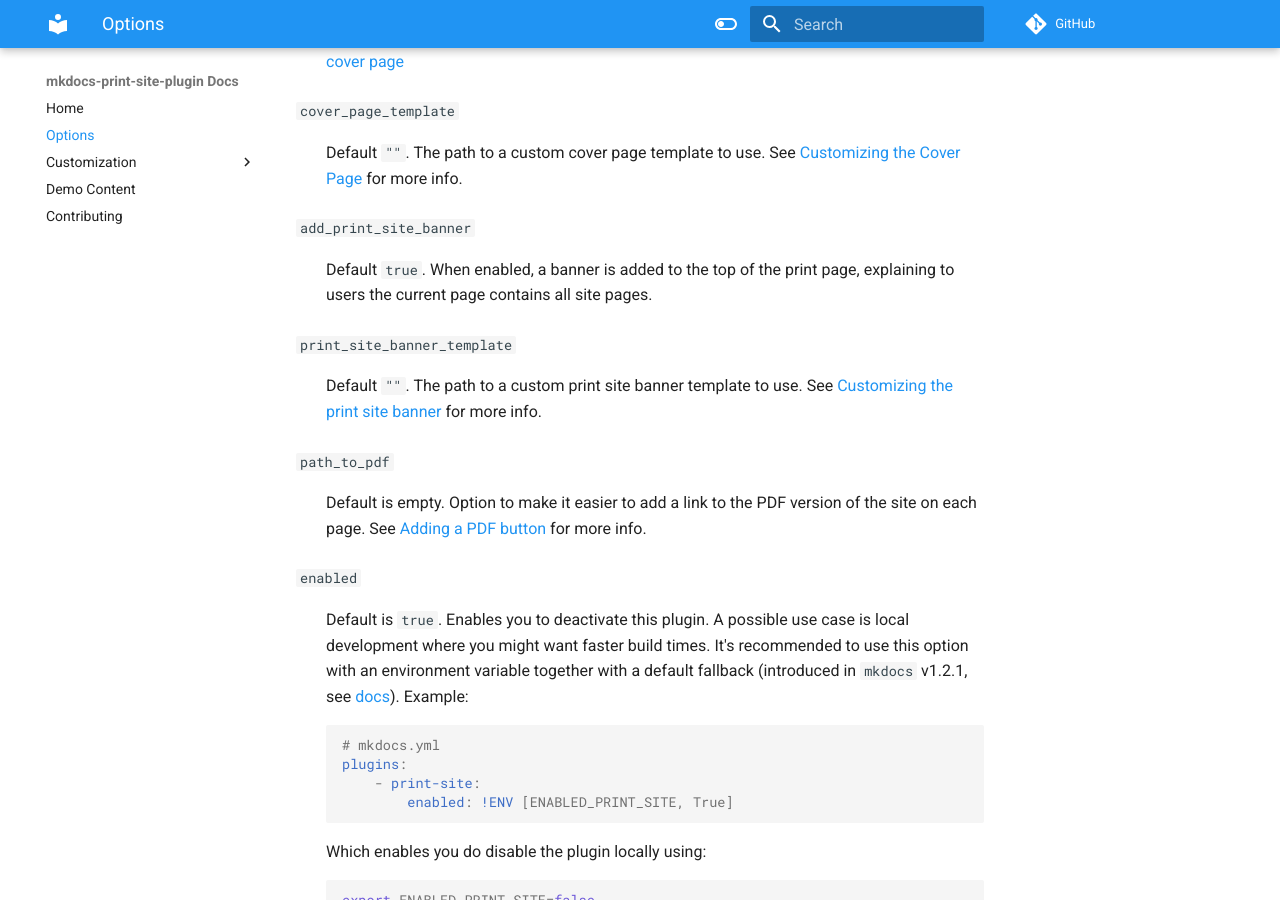
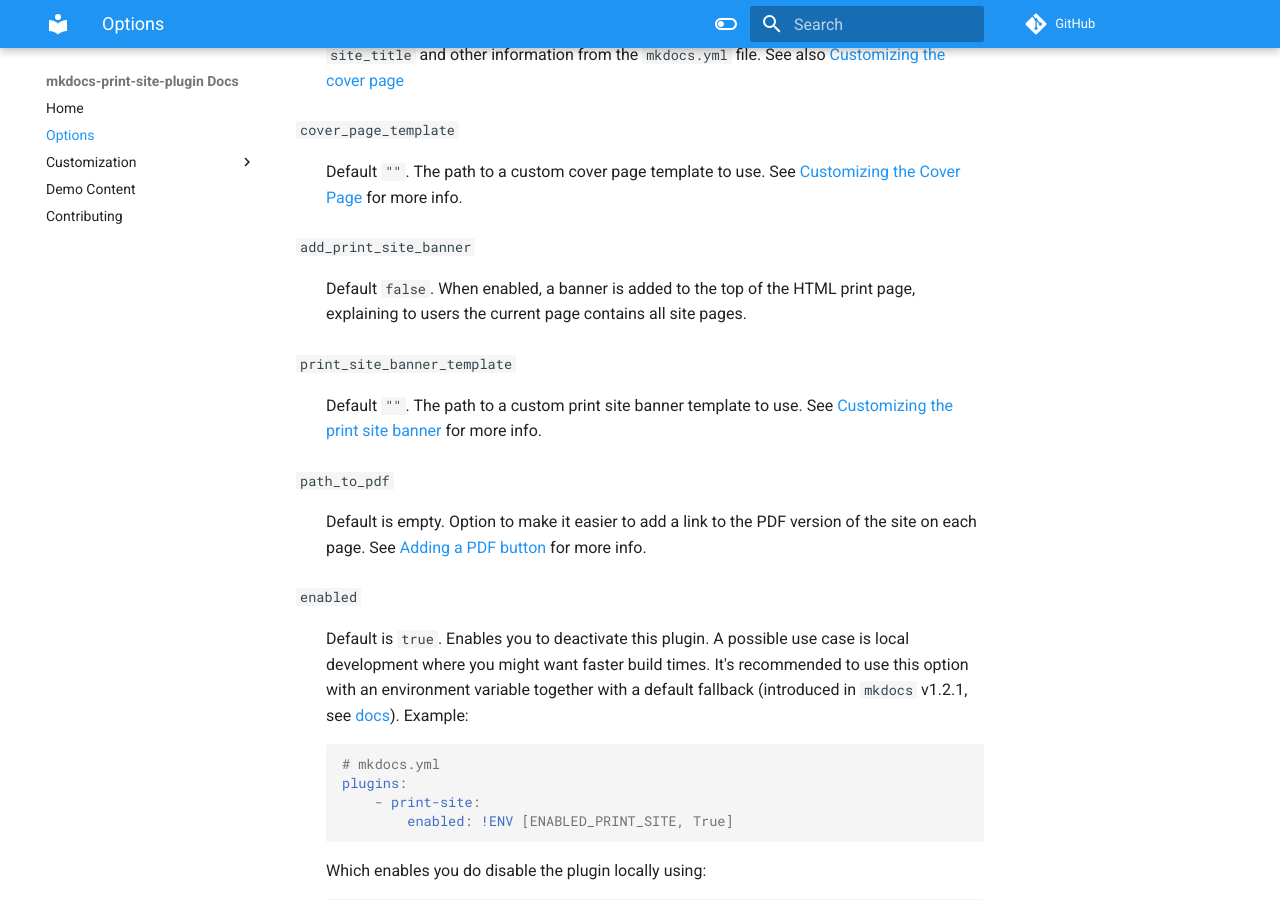
Before and after one commit to timvink/mkdocs-print-site-plugin, an MkDocs documentation site: the page built from docs/options.md, in a window 1280 px wide and 900 px high, scrolled down 1720 px. Built offline with MkDocs 1.6.1 and Material for MkDocs 9.7.7, drawn with Linux system fonts in a browser that asks for light colours; comment, search, counter and statistics services are not loaded; some of the changed text lies outside the part shown.

Commit message:
New default: print site banner is not displayed by default

````diff
--- a/docs/options.md
+++ b/docs/options.md
@@ -5,8 +5,9 @@ You can customize `mkdocs-print-site-plugin` in your `mkdocs.yml` with the follo
 ```yaml
 plugins:
   - print-site:
-      add_to_navigation: true
+      add_to_navigation: false
       print_page_title: 'Print Site'
+      add_print_site_banner: false
       # Table of contents
       add_table_of_contents: true
       toc_title: 'Table of Contents'
@@ -23,7 +24,7 @@ plugins:
 ```
 
 `add_to_navigation`
-:   Default is `true`. Adds a link 'Print Site' to your site navigation. You can also set to `false` and explicitly include the link in your navigation (`/print_page` or `/print_page.html`).
+:   Default is `false`. Adds a link 'Print Site' to your site navigation. You can also set to `false` and explicitly include the link in your navigation (`/print_page` or `/print_page.html`).
 
 `print_page_title`
 :   Default is `'Print Site'`. When `add_to_navigation` is set to `true` this setting controls the name of the print page in the navigation of the site. This setting is ignored when `add_to_navigation` is set to `false`.
@@ -57,7 +58,7 @@ plugins:
 :   Default `""`. The path to a custom cover page template to use. See [Customizing the Cover Page](customization/cover_page.md) for more info.
 
 `add_print_site_banner`
-:   Default `true`. When enabled, a banner is added to the top of the print page, explaining to users the current page contains all site pages.
+:   Default `false`. When enabled, a banner is added to the top of the HTML print page, explaining to users the current page contains all site pages.
 
 `print_site_banner_template`
 :   Default `""`. The path to a custom print site banner template to use. See [Customizing the print site banner](customization/banner.md) for more info.
````
Also changed, not shown: 1 other file.
